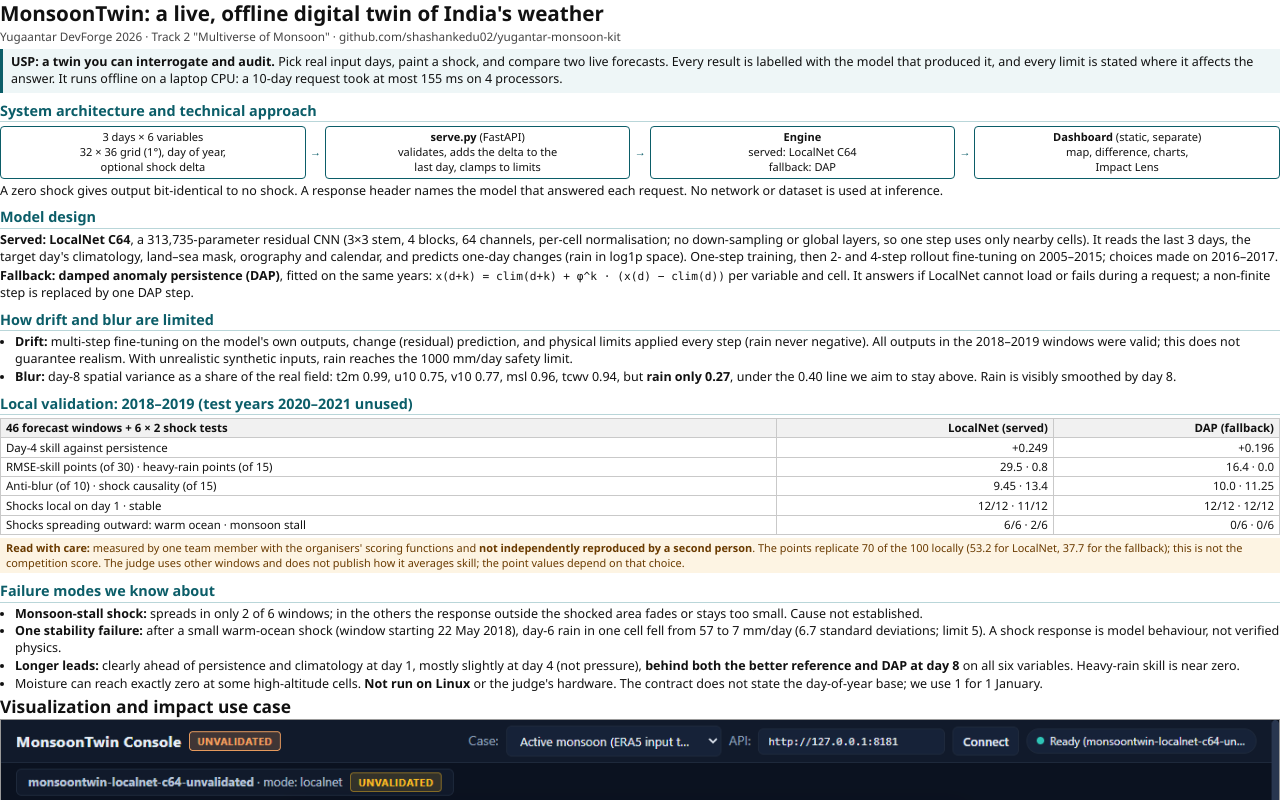
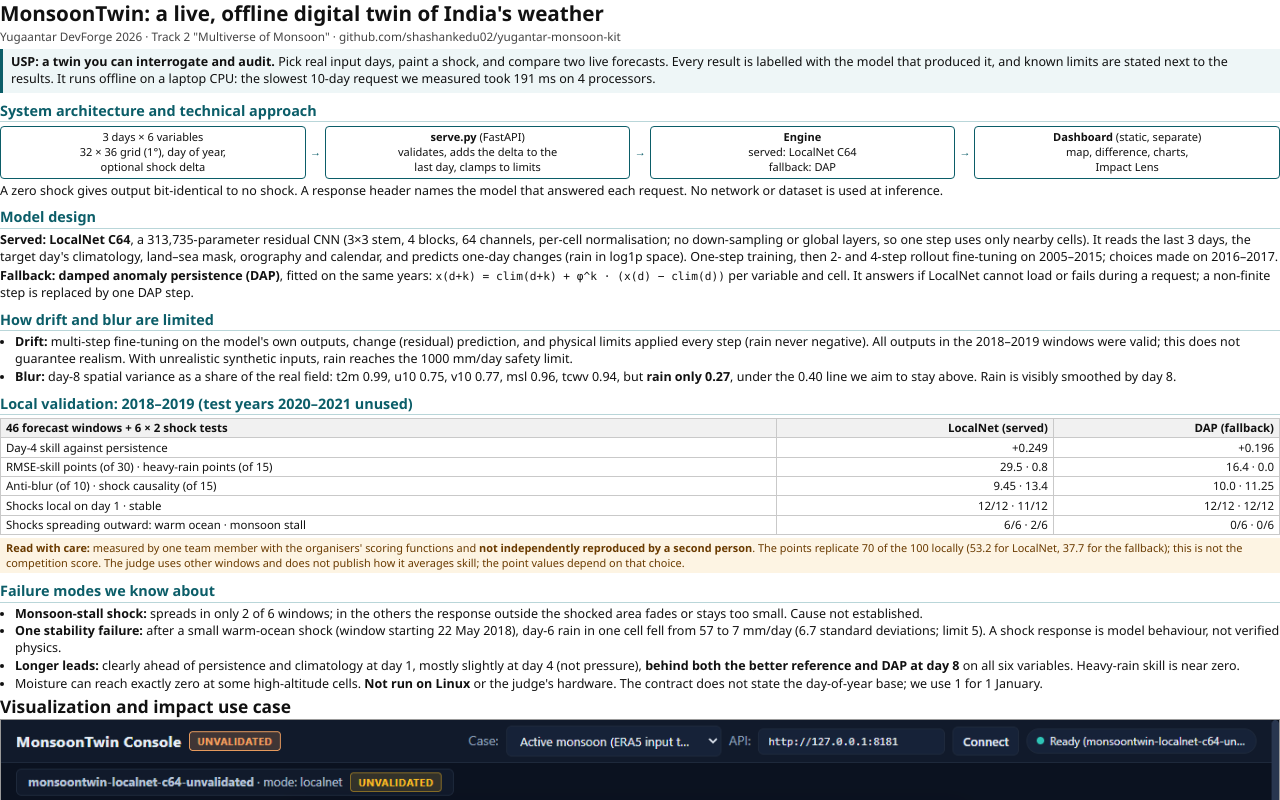
Before and after one commit to shashankedu02/yugantar-Gridence, a plain HTML site: page docs/brief/brief.html in a window 1280 px wide. Shown: the top 800 px of the page. Drawn offline with Linux system fonts and the light colour scheme.

Commit message:
docs: activation report, CPU-only figures, demo shock guidance
Records the LocalNet activation evidence. The brief now quotes the slowest 10-day call measured on CPU-only builds, and
the runbook says which official shocks spread on which demo case (neither does on the opening case).

Co-Authored-By: Claude Sonnet 5.5 <noreply@anthropic.com>

```diff
--- a/docs/brief/brief.html
+++ b/docs/brief/brief.html
@@ -34,7 +34,7 @@
 <section class="page">
   <h1>MonsoonTwin: a live, offline digital twin of India's weather</h1>
   <div class="sub">Yugaantar DevForge 2026 · Track 2 "Multiverse of Monsoon" · github.com/shashankedu02/yugantar-monsoon-kit</div>
-  <div class="usp"><b>USP: a twin you can interrogate and audit.</b> Pick real input days, paint a shock, and compare two live forecasts. Every result is labelled with the model that produced it, and every limit is stated where it affects the answer. It runs offline on a laptop CPU: a 10-day request took at most 155 ms on 4 processors.</div>
+  <div class="usp"><b>USP: a twin you can interrogate and audit.</b> Pick real input days, paint a shock, and compare two live forecasts. Every result is labelled with the model that produced it, and known limits are stated next to the results. It runs offline on a laptop CPU: the slowest 10-day request we measured took 191 ms on 4 processors.</div>
 
   <h2>System architecture and technical approach</h2>
   <div class="flow">
```
Also changed, not shown: 6 other files.
